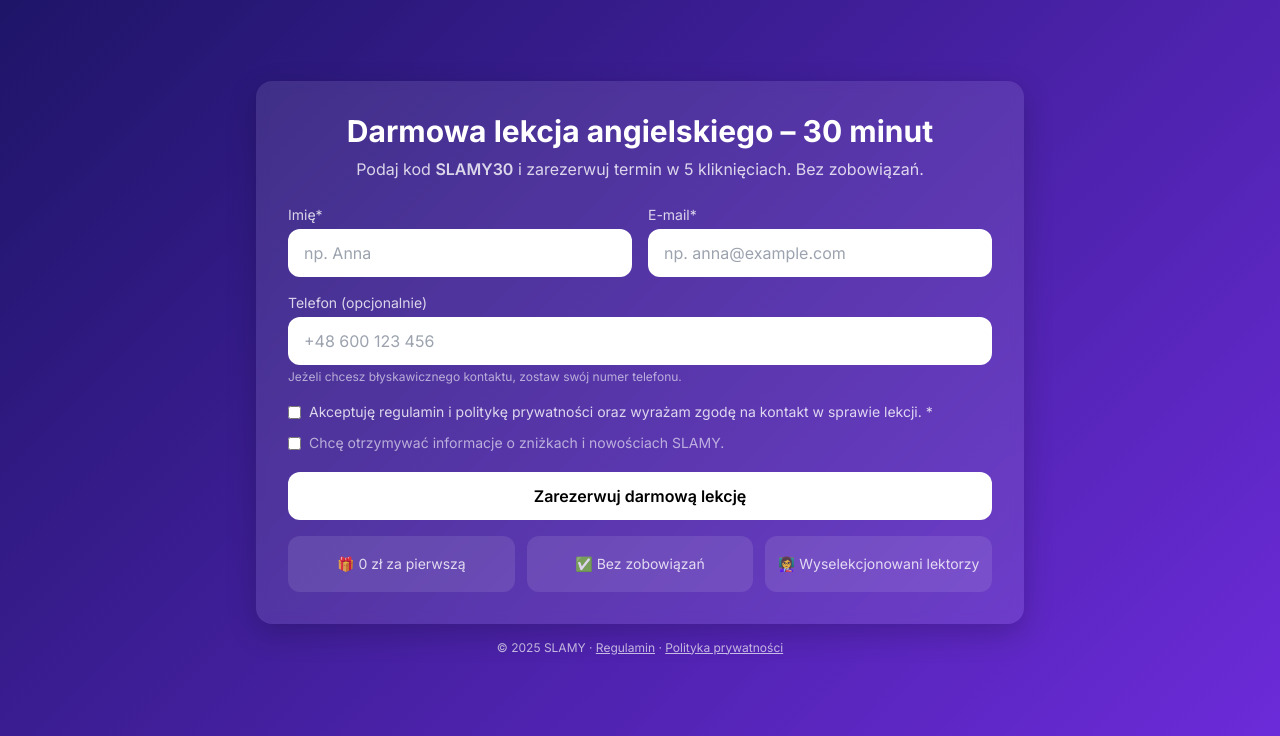
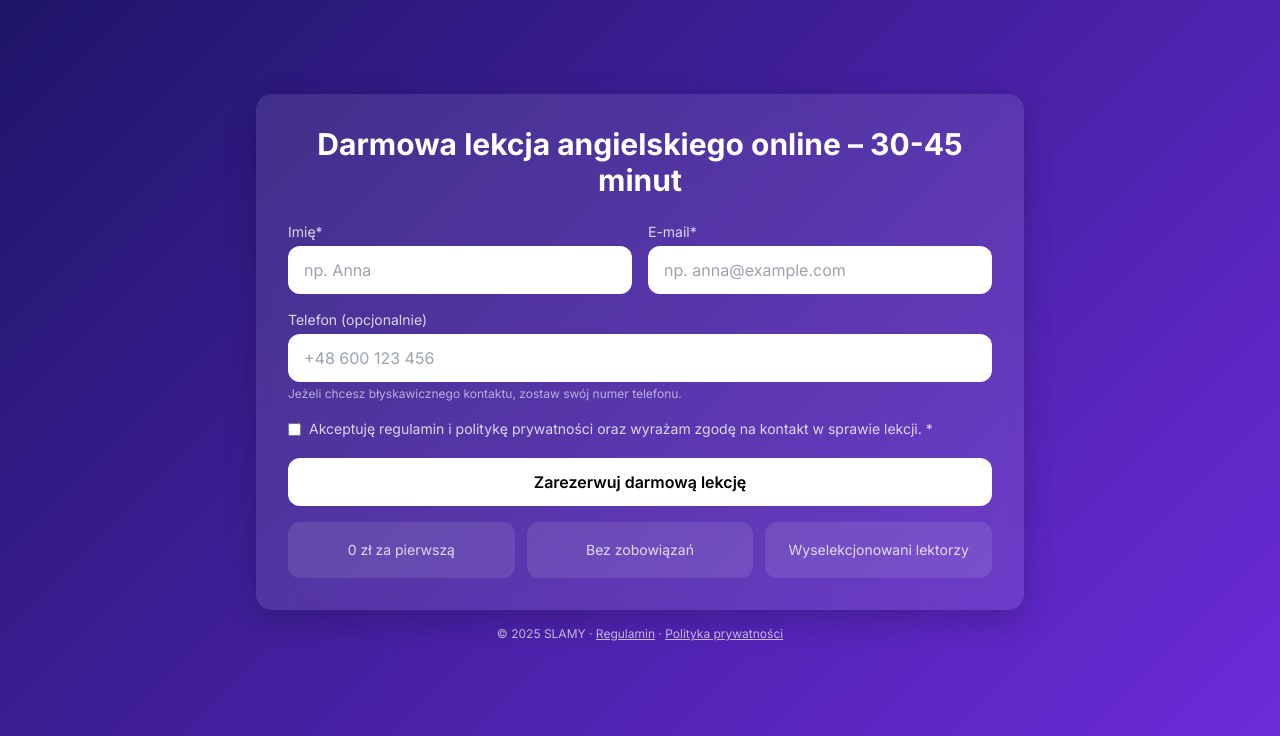
Before and after one commit to elodamiano/darmowa-lekcja, a Flask app: page /darmowa-lekcja in a window 1280 px wide. Shown: the part 64-800 px from the top of the page. Run offline with Flask 3, Linux system fonts and the light colour scheme; some libraries are stand-ins or nearby versions.

Commit message:
zmiana form

```diff
--- a/templates/form.html
+++ b/templates/form.html
@@ -2,8 +2,7 @@
 {% block content %}
   <div class="space-y-6">
     <div class="text-center">
-      <h1 class="text-2xl md:text-3xl font-bold">Darmowa lekcja angielskiego – 30 minut</h1>
-      <p class="text-white/80 mt-2">Podaj kod <span class="font-semibold">SLAMY30</span> i zarezerwuj termin w 5 kliknięciach. Bez zobowiązań.</p>
+      <h1 class="text-2xl md:text-3xl font-bold">Darmowa lekcja angielskiego online – 30-45 minut</h1>
     </div>
 
     {% with messages = get_flashed_messages(with_categories=true) %}
@@ -48,10 +47,6 @@
           <input type="checkbox" name="consent" class="mt-1" {% if prefill.get('consent') %}checked{% endif %}>
           <span class="text-sm text-white/80">Akceptuję regulamin i politykę prywatności oraz wyrażam zgodę na kontakt w sprawie lekcji. *</span>
         </label>
-        <label class="inline-flex items-start gap-2">
-          <input type="checkbox" name="marketing_opt_in" class="mt-1" {% if prefill.get('marketing_opt_in') %}checked{% endif %}>
-          <span class="text-sm text-white/60">Chcę otrzymywać informacje o zniżkach i nowościach SLAMY.</span>
-        </label>
       </div>
 
       <!-- CTA -->
@@ -62,13 +57,13 @@
       <!-- USP badges -->
       <div class="grid gap-3 text-xs md:text-sm text-white/80 grid-cols-1 md:grid-cols-3">
         <div class="bg-white/10 rounded-xl px-3 py-3 text-center leading-snug min-h-[56px] flex items-center justify-center">
-          🎁 0 zł za pierwszą
+           0 zł za pierwszą
         </div>
         <div class="bg-white/10 rounded-xl px-3 py-3 text-center leading-snug min-h-[56px] flex items-center justify-center">
-          ✅ Bez zobowiązań
+          Bez zobowiązań
         </div>
         <div class="bg-white/10 rounded-xl px-3 py-3 text-center leading-snug min-h-[56px] flex items-center justify-center">
-          👩‍🏫 Wyselekcjonowani lektorzy
+          Wyselekcjonowani lektorzy
         </div>
       </div>
     </form>
```
